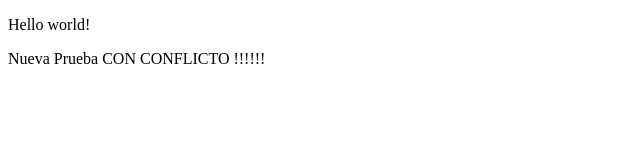
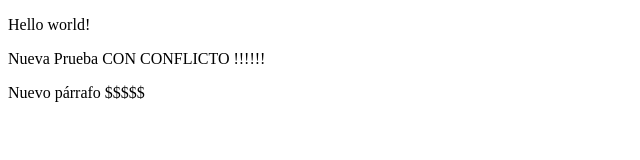
Before and after one commit to Yobeni/RepositorioPrueba, a plain HTML site: page index.html in a window 1280 px wide. Shown: the whole page, without its empty margins (0-640 px from the left). Drawn offline with Linux system fonts and the light colour scheme.

Commit message:
Nuevo párrafo

```diff
--- a/index.html
+++ b/index.html
@@ -8,5 +8,6 @@
 <body>
     <p>Hello world!</p>
     <p>Nueva Prueba CON CONFLICTO !!!!!!</p>
+    <p>Nuevo párrafo $$$$$</p>
 </body>
 </html>
```
